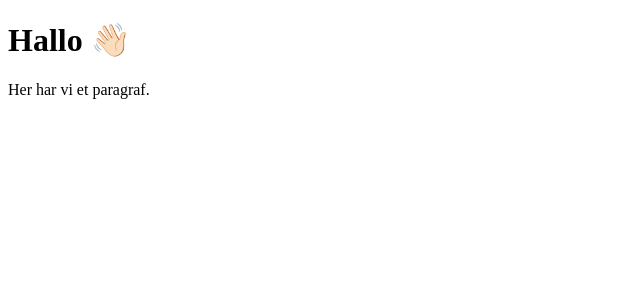
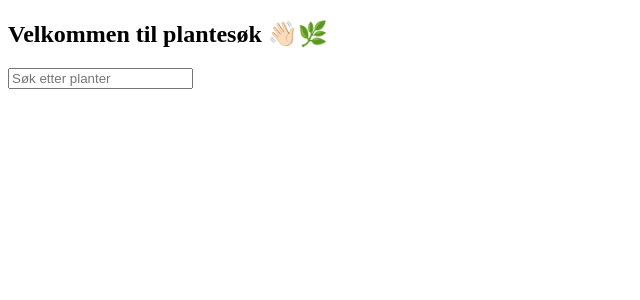
Before and after one commit to sandraskars/frontend-testing-workshop, a React app: page / in a window 1280 px wide. Shown: the top 300 px of the page, without its empty margins (0-640 px from the left). Built offline with nearby package versions, Linux system fonts and the light colour scheme.

Commit message:
Add Plant type, Card and SearchResult

```diff
--- /dev/null
+++ b/src/components/PlantCard.tsx
@@ -0,0 +1,27 @@
+import { Plant } from "../types";
+import React from "react";
+import { H2, Paragraph } from "../ui/Typography";
+import { Tag } from "../ui/Tag";
+
+interface Props {
+  plant: Plant;
+}
+
+export const PlantCard: React.FC<Props> = ({ plant }) => (
+  <article className="rounded shadow-lg max-w-sm">
+    <img
+      className="w-full object-cover h-48"
+      src={plant.imageUrl}
+      alt={plant.name}
+    />
+    <section className="p-4">
+      <H2>{plant.name}</H2>
+      {plant.description && <Paragraph>{plant.description}</Paragraph>}
+      <div className="pt-4 pb-2">
+        <Tag title={`Vann hver ${plant.waterIntervalInDays}. dag `} />
+        <Tag title={`Sist vannet: ${plant.daysSinceWatered} dager siden `} />
+        <Tag title={`Herdingssone: ${plant.hZone}`} />
+      </div>
+    </section>
+  </article>
+);
--- /dev/null
+++ b/src/components/PlantSearchResult.tsx
@@ -0,0 +1,17 @@
+import * as React from "react";
+import { Plant } from "../types";
+import { PlantCard } from "./PlantCard";
+
+interface Props {
+  result: Plant[];
+}
+
+export function PlantSearchResult({ result }: Props): JSX.Element {
+  return (
+    <section className="grid grid-cols-1 md:grid-cols-2 lg:grid-cols-4 gap-4 m-4">
+      {result.map((plant) => (
+        <PlantCard key={plant.id} plant={plant} />
+      ))}
+    </section>
+  );
+}
--- a/src/pages/LandingPage.tsx
+++ b/src/pages/LandingPage.tsx
@@ -1,11 +1,35 @@
 import * as React from "react";
-import { H1, Paragraph } from "../ui/Typography";
+import { H1 } from "../ui/Typography";
+import { PlantSearchResult } from "../components/PlantSearchResult";
+import { plants } from "../data/plants";
+import { useState } from "react";
+import { Plant } from "../types";
 
 export const LandingPage: React.FC = () => {
+  const [searchTerm, setSearchTerm] = useState("");
+  const [searchResult, setSearchResult] = useState<Plant[]>([]);
+
+  const handleChange = (e: React.ChangeEvent<HTMLInputElement>) => {
+    setSearchTerm(e.target.value);
+
+    const result = plants.filter((plant) =>
+      plant.name.toLowerCase().includes(searchTerm.toLowerCase()),
+    );
+
+    setSearchResult(result);
+  };
+
   return (
-    <div className="grid grid-flow-row p-6 justify-center">
-      <H1>Hallo 👋🏻</H1>
-      <Paragraph>Her har vi et paragraf.</Paragraph>
-    </div>
+    <>
+      <section className="grid grid-rows-3 p-6 justify-center gap-4">
+        <H1>Velkommen til plantesøk 👋🏻🌿</H1>
+        <input
+          type="text"
+          placeholder="Søk etter planter"
+          onChange={handleChange}
+        />
+      </section>
+      <PlantSearchResult result={searchResult} />
+    </>
   );
 };
--- /dev/null
+++ b/src/types/index.ts
@@ -0,0 +1,11 @@
+export interface Plant {
+  id: number;
+  name: string;
+  waterIntervalInDays: number;
+  daysSinceWatered: number;
+  description?: string;
+  imageUrl: string;
+  hZone: HZone;
+}
+
+type HZone = "H1" | "H2" | "H3" | "H4" | "H5" | "H6" | "H7" | "H8";
```
